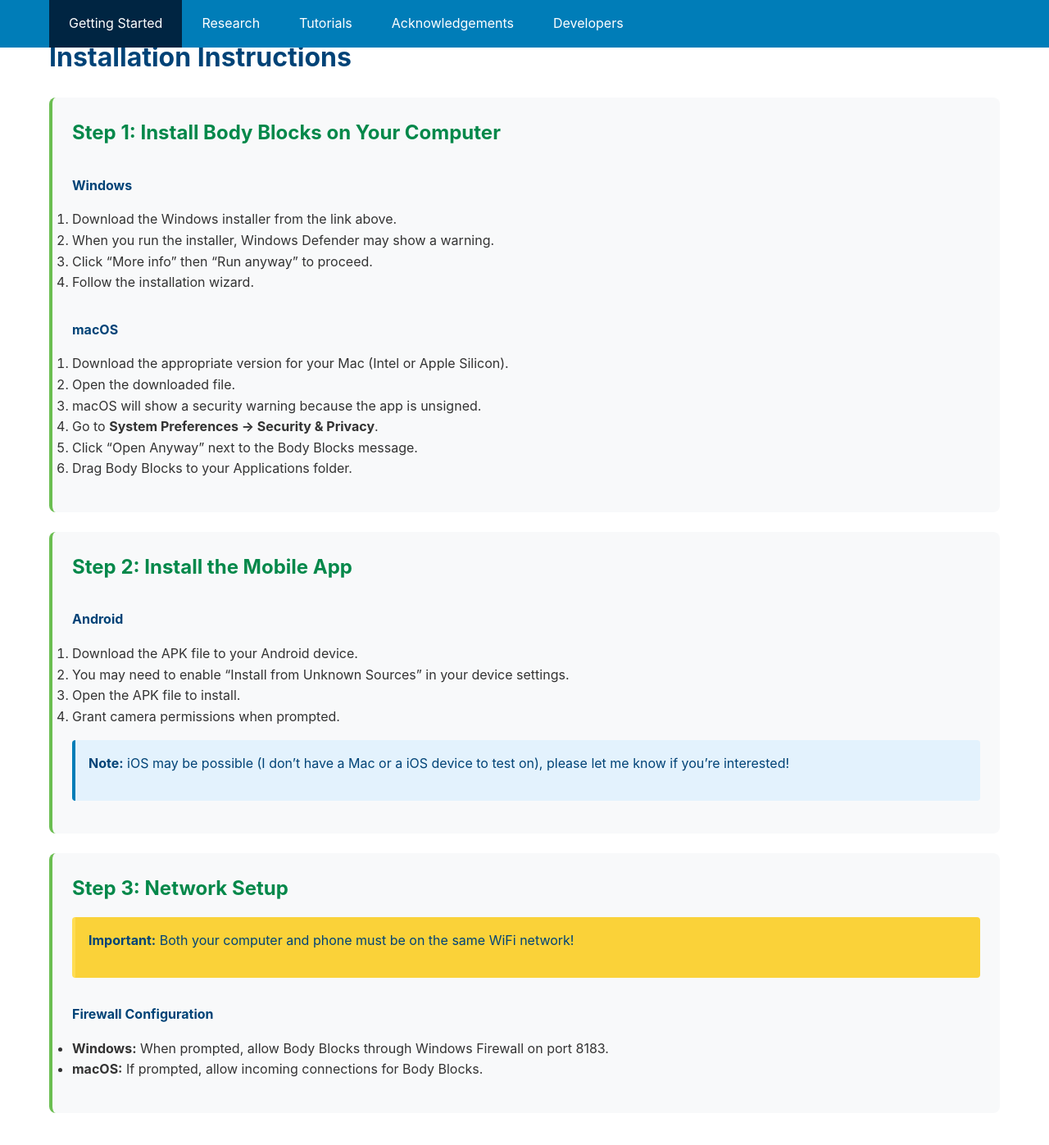
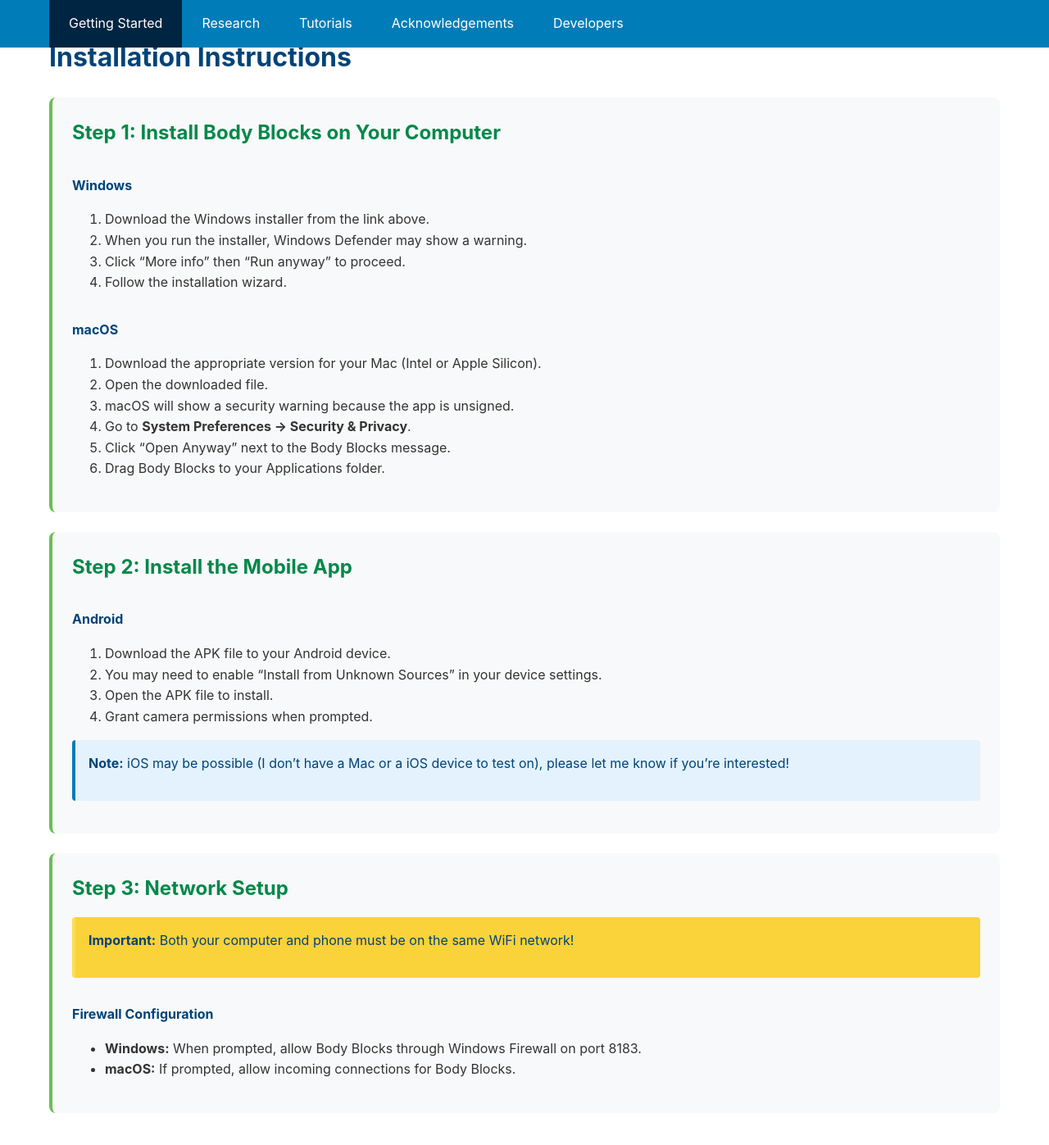
Before and after one commit to stephenhowell/Body-Blocks-site, a Jekyll site: the page built from index.md, in a window 1280 px wide and 1400 px high, scrolled down 875 px. Shown: the top 1397 px of the window at 82% size. Built offline with Jekyll 4.4.1, drawn with Linux system fonts in a browser that asks for light colours.

Commit message:
Update default.html

```diff
--- a/_layouts/default.html
+++ b/_layouts/default.html
@@ -231,6 +231,11 @@
                 padding: 0.75rem 1rem;
             }
         }
+
+        main .container ul,
+        main .container ol {
+            padding-left: 40px;
+        }
     </style>
 </head>
 <body>
```
